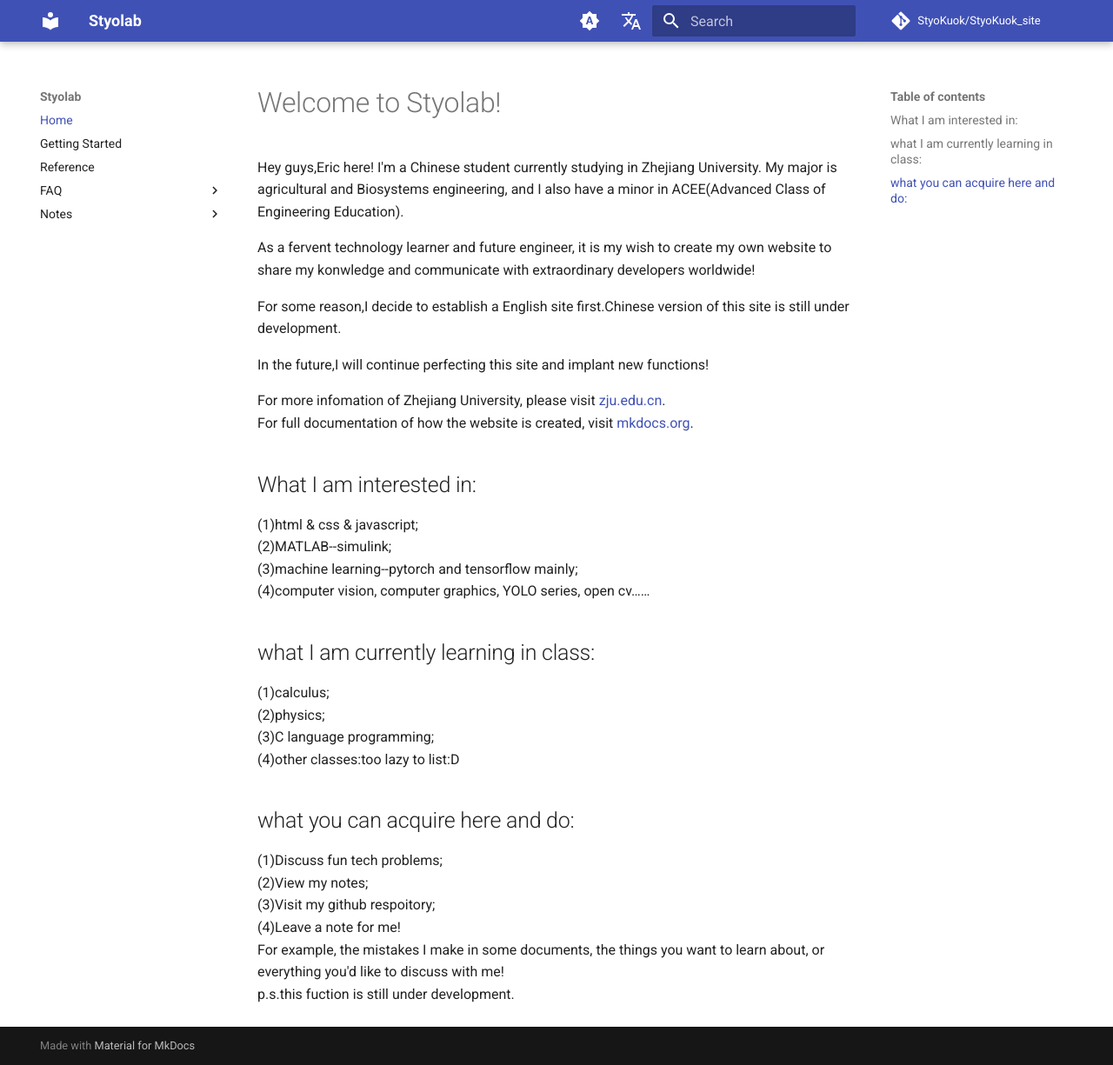
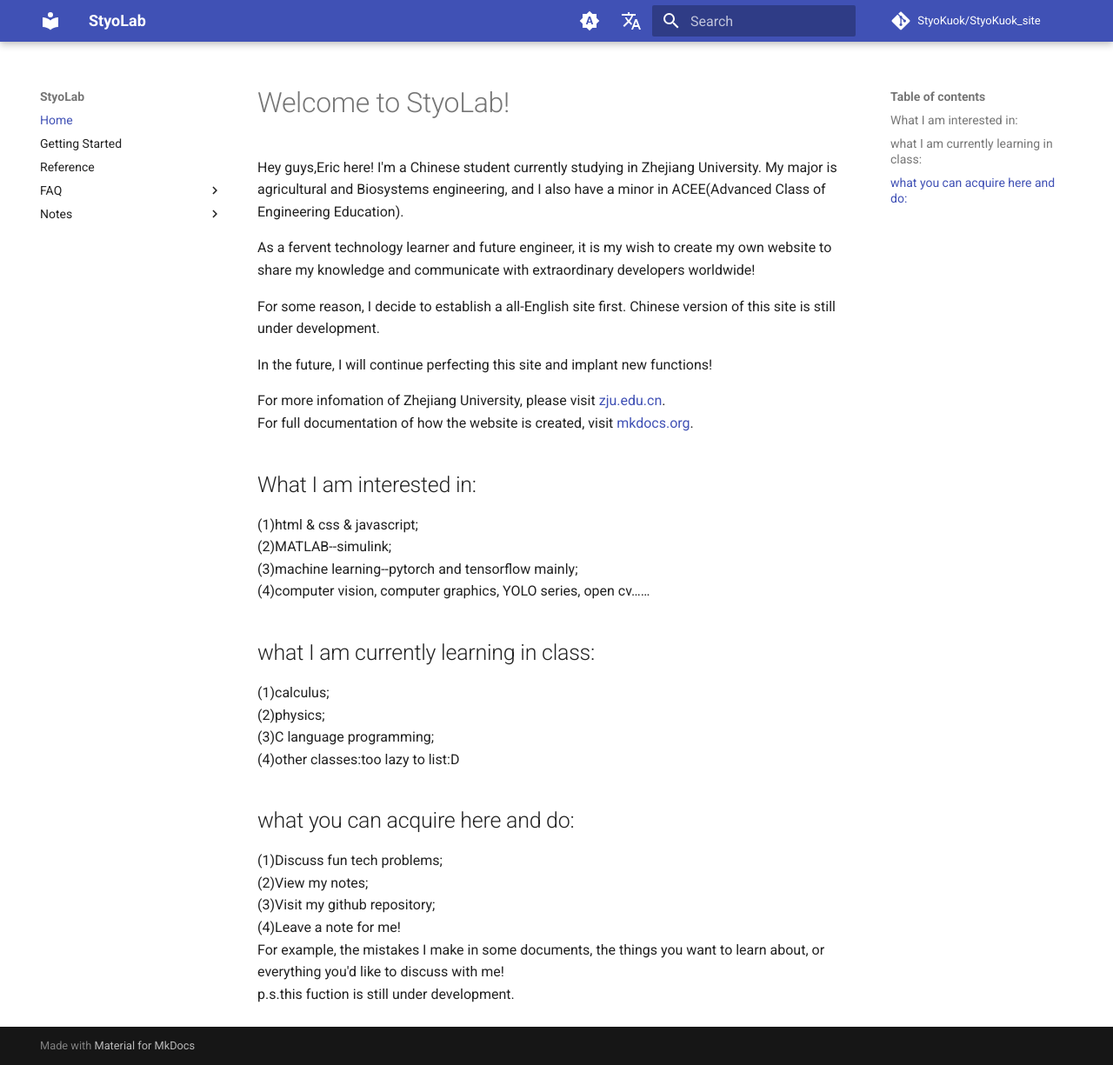
Before and after one commit to StyoKuok/StyoKuok.github.io, an MkDocs documentation site: the page built from docs/index.md, in a window 1280 px wide and 1225 px high. Shown: the whole window at 87% size. Built offline with MkDocs 1.6.1 and Material for MkDocs 9.7.7, drawn with Linux system fonts in a browser that asks for light colours; comment, search, counter and statistics services are not loaded.

Commit message:
second commit

```diff
--- a/docs/index.md
+++ b/docs/index.md
@@ -1,12 +1,12 @@
-# Welcome to Styolab!
+# Welcome to StyoLab!
 
 Hey guys,Eric here! I'm a Chinese student currently studying in Zhejiang University. My major is agricultural and Biosystems engineering, and I also have a minor in ACEE(Advanced Class of Engineering Education).
 
-As a fervent technology learner and future engineer, it is my wish to create my own website to share my konwledge and communicate with extraordinary developers worldwide!
+As a fervent technology learner and future engineer, it is my wish to create my own website to share my knowledge and communicate with extraordinary developers worldwide!
 
-For some reason,I decide to establish a English site first.Chinese version of this site is still under development.
+For some reason, I decide to establish a all-English site first. Chinese version of this site is still under development.
 
-In the future,I will continue perfecting this site and implant new functions!
+In the future, I will continue perfecting this site and implant new functions!
 
 For more infomation of Zhejiang University, please visit [zju.edu.cn](https://www.zju.edu.cn).
 For full documentation of how the website is created, visit [mkdocs.org](https://www.mkdocs.org).
@@ -26,7 +26,7 @@ For full documentation of how the website is created, visit [mkdocs.org](https:/
 ## what you can acquire here and do:
 (1)Discuss fun tech problems;
 (2)View my notes;
-(3)Visit my github respoitory;
+(3)Visit my github repository;
 (4)Leave a note for me!
   For example, the mistakes I make in some documents, the things you want to learn about, or    everything you'd like to discuss with me!
   p.s.this fuction is still under development.
--- a/mkdocs.yml
+++ b/mkdocs.yml
@@ -1,4 +1,4 @@
-site_name: Styolab
+site_name: StyoLab
 site_url: https://StyoKuok.github.io
 repo_url: https://github.com/StyoKuok/StyoKuok.github.io
 repo_name: StyoKuok/StyoKuok_site
```
Also changed, not shown: docs/getting_started.md (+1 -1 lines), 1 other file.
